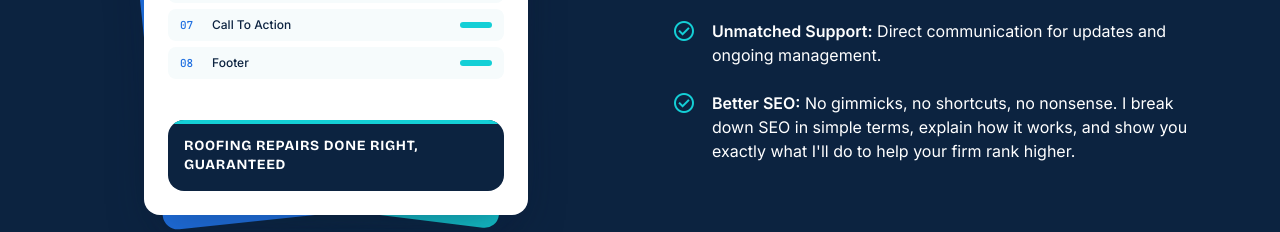
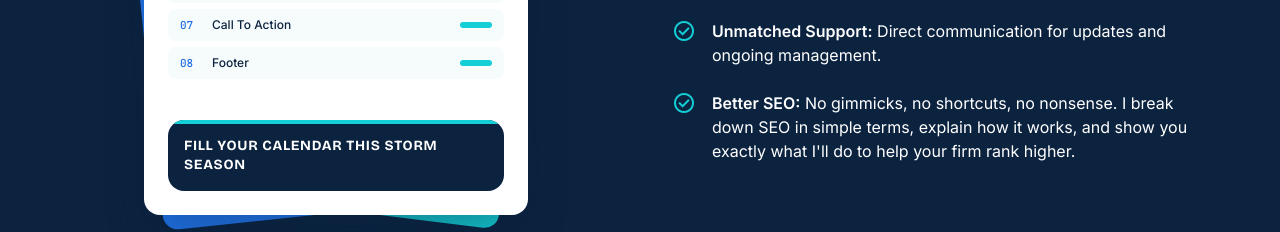
Before and after one commit to Daraphista/angelomendozaworks-site, a Next.js app: page / in a window 1280 px wide. Shown: the part 2460-2692 px from the top of the page. Built offline with nearby package versions, Linux system fonts and the light colour scheme.

Commit message:
feat(blueprints): sharpen website blueprint preview headlines
Co-Authored-By: Claude Opus 5.5 <noreply@anthropic.com>

```diff
--- a/src/data/blueprints.ts
+++ b/src/data/blueprints.ts
@@ -23,7 +23,7 @@ export const WEBSITE_BLUEPRINTS: BlueprintCard[] = [
       "Call To Action",
       "Footer",
     ],
-    previewHeadline: "INJURY LAWYERS WHO FIGHT FOR YOU",
+    previewHeadline: "STOP LOSING CASES TO WEBSITES THAT DON'T CONVERT",
   },
   {
     heading: "Roofing Website Blueprint!",
@@ -40,7 +40,7 @@ export const WEBSITE_BLUEPRINTS: BlueprintCard[] = [
       "Call To Action",
       "Footer",
     ],
-    previewHeadline: "ROOFING REPAIRS DONE RIGHT, GUARANTEED",
+    previewHeadline: "FILL YOUR CALENDAR THIS STORM SEASON",
   },
   {
     heading: "Painting Website Blueprint!",
@@ -57,6 +57,6 @@ export const WEBSITE_BLUEPRINTS: BlueprintCard[] = [
       "Call To Action",
       "Footer",
     ],
-    previewHeadline: "PAINTING PROS TRUSTED BY YOUR NEIGHBORS",
+    previewHeadline: "BOOK MORE PAINTING JOBS ON AUTOPILOT",
   },
 ];
```
